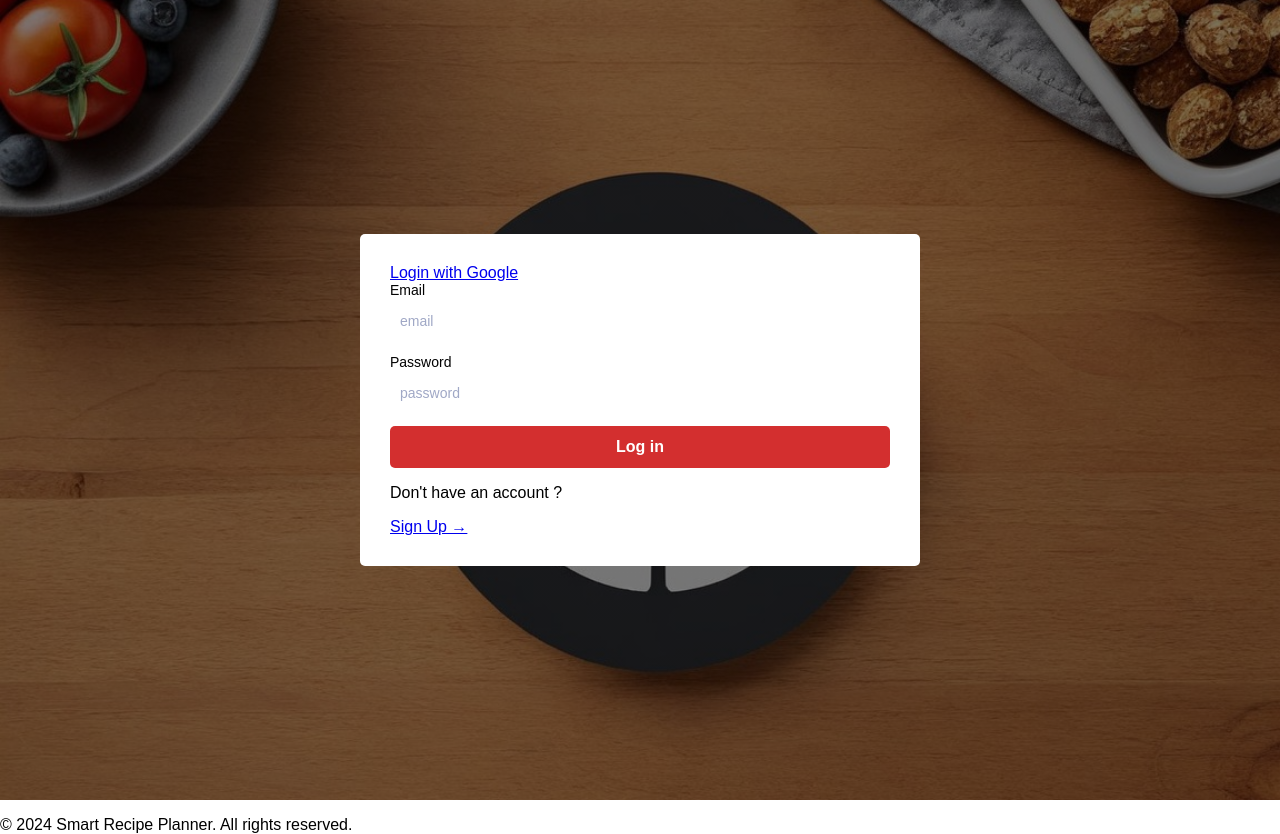
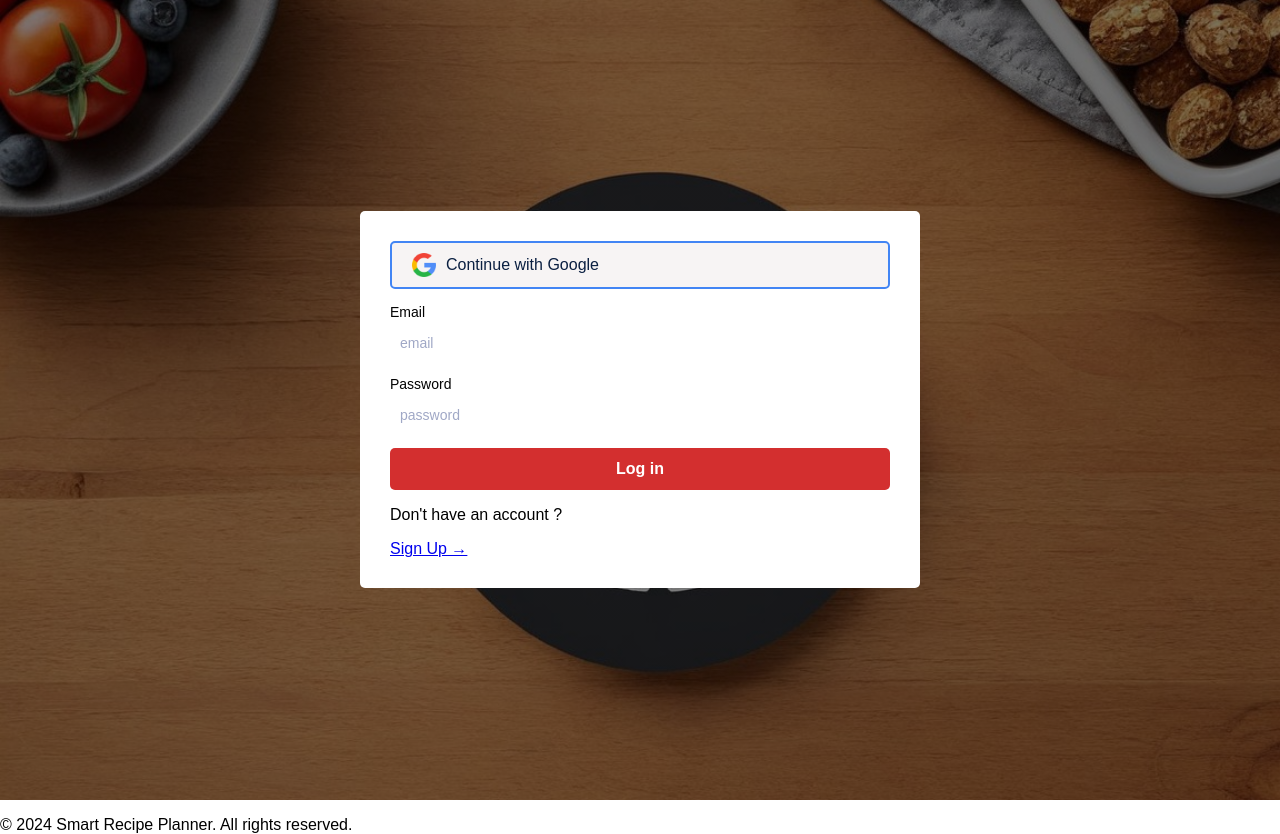
Before and after one commit to abdirashidabubakar50/Recipe_Planner, a Flask app: page /login in a window 1280 px wide. Shown: the part 68-902 px from the top of the page. Run offline with Flask 3, Linux system fonts and the light colour scheme; parts of the project's set-up code (start-up, migrations or seed data) failed here and were passed over.

Commit message:
reintegrated google oauth

```diff
--- a/app/static/styles/login.css
+++ b/app/static/styles/login.css
@@ -77,6 +77,42 @@
 }
 
 
+.google-btn {
+    display: flex;
+    align-items: center;
+    width: 100%;
+    margin-bottom: 15px;
+    padding: 10px 20px;
+    background-color: #f7f4f4;
+    border: 2px solid #4285f4;
+    border-radius: 5px;
+    cursor: pointer;
+    transition: background-color 0.3s ease;
+}
+
+
+.google-btn:hover {
+    background-color: #cac8c8;
+}
+
+.google-logo {
+    width: 24px;
+    height: 24px;
+    margin-right: 10px;
+}
+
+.google-text {
+    font-size: 16px;
+    font-weight: 500;
+    color: #0b2042;
+    text-decoration: none;
+}
+
+.google-btn:focus {
+    outline: none;
+    box-shadow: 0 0 3px 2px rgba(66, 133, 244, 0.5);
+}
+
 /* @media (max-width: 768px) {
     .login-container {
         flex-direction: column;
--- a/app/templates/login.html
+++ b/app/templates/login.html
@@ -6,7 +6,10 @@
 {% block content %}
 <div class="login-container">
     <div class="form-content">
-        <a href="{{ url_for('auth.google_login') }}" class="btn btn-danger">Login with Google</a>
+        <button class="google-btn">
+            <img src="{{url_for('static', filename='img/google.png')}}"  alt="Google logo" class="google-logo">
+            <a href="{{ url_for('auth.google_login') }}" class="google-text">Continue with Google</a>
+        </button>
         <form action="{{url_for('auth.login')}}" method="POST">
             {{ form.csrf_token }}
             <div class="form-group">
--- a/app/templates/register.html
+++ b/app/templates/register.html
@@ -9,7 +9,10 @@
 <div class="register-container">
     <div class="form-content">
         <h2>Create Your Account</h2>
-        <a href="{{ url_for('auth.google_login') }}" class="btn btn-danger">Login with Google</a>
+        <button class="google-btn">
+            <img src="{{url_for('static', filename='img/google.png')}}"  alt="Google logo" class="google-logo">
+            <a href="{{ url_for('auth.google_login') }}" class="google-text">Continue with Google</a>
+        </button>
 
         <form action="{{url_for('auth.register')}}" method="POST">
             {{ form.csrf_token }}
```
Also changed, not shown: app/static/styles/register.css (+31 -7 lines), app/static/img/google.png (added).
